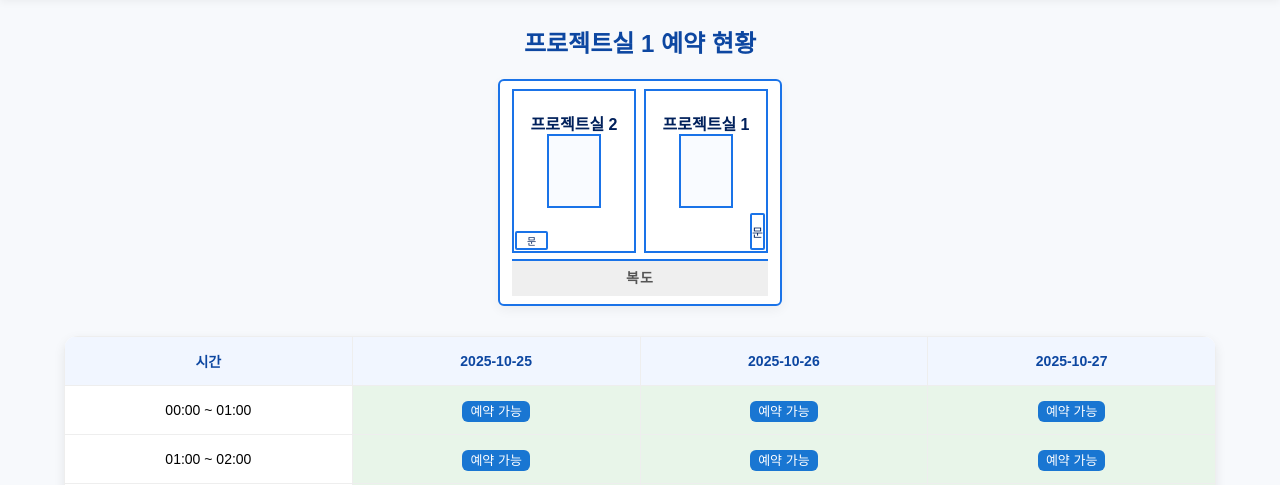
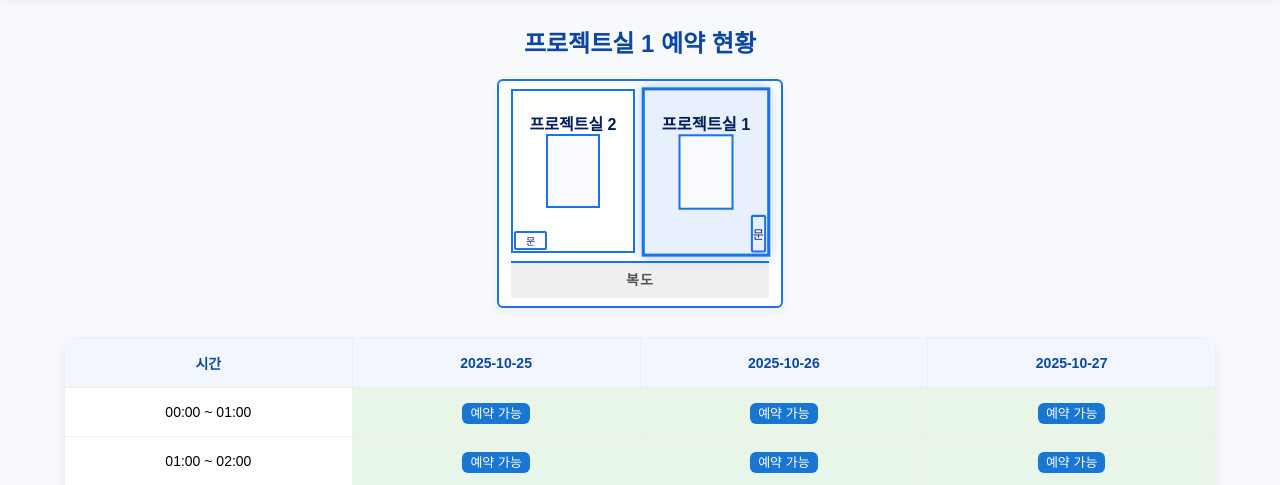
Before and after one commit to tmzkdl7412-web/studyroom-reservation, a Flask app: page /room_detail in a window 1280 px wide. Shown: the part 67-552 px from the top of the page. Run offline with Flask 3, Linux system fonts and the light colour scheme.

Commit message:
Update room_detail.html

```diff
--- a/templates/group/room_detail.html
+++ b/templates/group/room_detail.html
@@ -96,6 +96,16 @@
       flex-direction: column;
       align-items: center;
       justify-content: center;
+      background: #fff;
+      transition: 0.25s;
+    }
+
+    /* ✅ 선택된 방 강조 */
+    .room.active {
+      background: #e8f0fe; /* 연한 파랑 */
+      border: 3px solid #1a73e8; /* 진한 파랑 */
+      box-shadow: 0 0 12px rgba(26, 115, 232, 0.4);
+      transform: scale(1.02);
     }
 
     .room h3 {
@@ -157,14 +167,14 @@
       border-radius: 14px;
       overflow: hidden;
       box-shadow: 0 4px 12px rgba(0, 0, 0, 0.08);
-      table-layout: fixed; /* ✅ 고정 크기 */
+      table-layout: fixed;
     }
 
     th, td {
       border: 1px solid #eee;
       text-align: center;
       font-size: 14px;
-      height: 40px; /* ✅ 일정 높이 유지 */
+      height: 40px;
       padding: 4px;
     }
 
@@ -208,13 +218,14 @@
     <div class="layout">
       <div class="building">
         <div class="rooms">
-          <div class="room left">
+          <!-- ✅ 현재 선택된 방만 강조 -->
+          <div class="room left {% if room == '2' %}active{% endif %}">
             <h3>프로젝트실 2</h3>
             <div class="table"></div>
             <div class="door">문</div>
           </div>
 
-          <div class="room right">
+          <div class="room right {% if room == '1' %}active{% endif %}">
             <h3>프로젝트실 1</h3>
             <div class="table"></div>
             <div class="door-mini">문</div>
```
